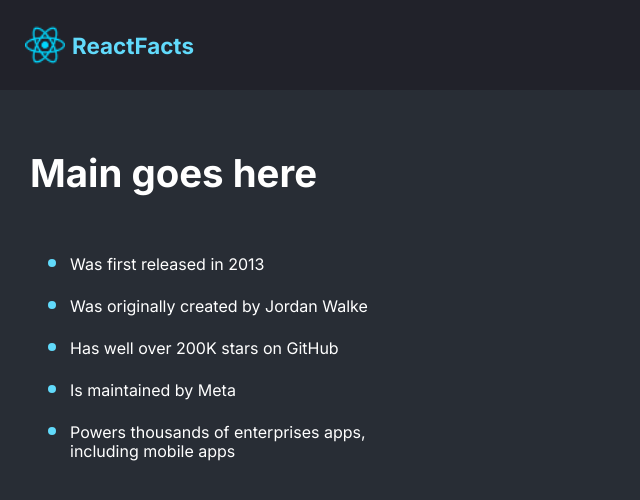
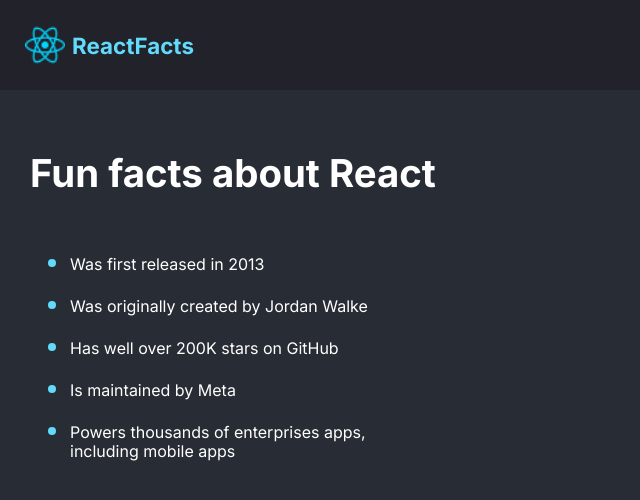
Before and after one commit to Anri20/First-React, a React (Vite) app in the folder first-react/: page / in a window 1280 px wide. Shown: the top 500 px of the page, without its empty margins (0-640 px from the left). Built offline with nearby package versions, Linux system fonts and the light colour scheme.

Commit message:
Forgotten Main Content

```diff
--- a/first-react/src/components/Main.jsx
+++ b/first-react/src/components/Main.jsx
@@ -1,7 +1,7 @@
 export default function Main() {
     return (
         <main>
-            <h1>Main goes here</h1>
+            <h1>Fun facts about React</h1>
             <ul className="facts-list">
                 <li>Was first released in 2013</li>
                 <li>Was originally created by Jordan Walke</li>
```
